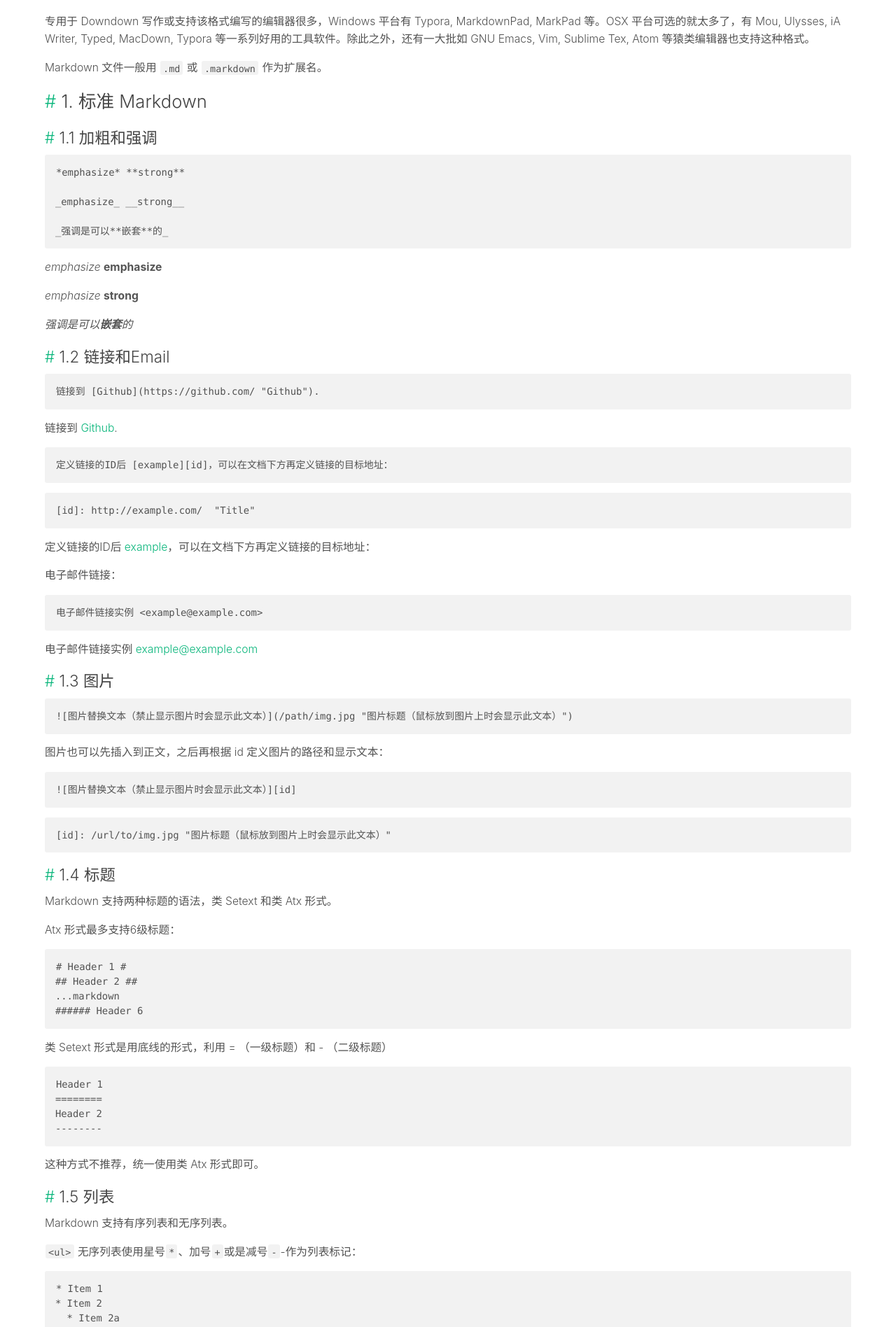
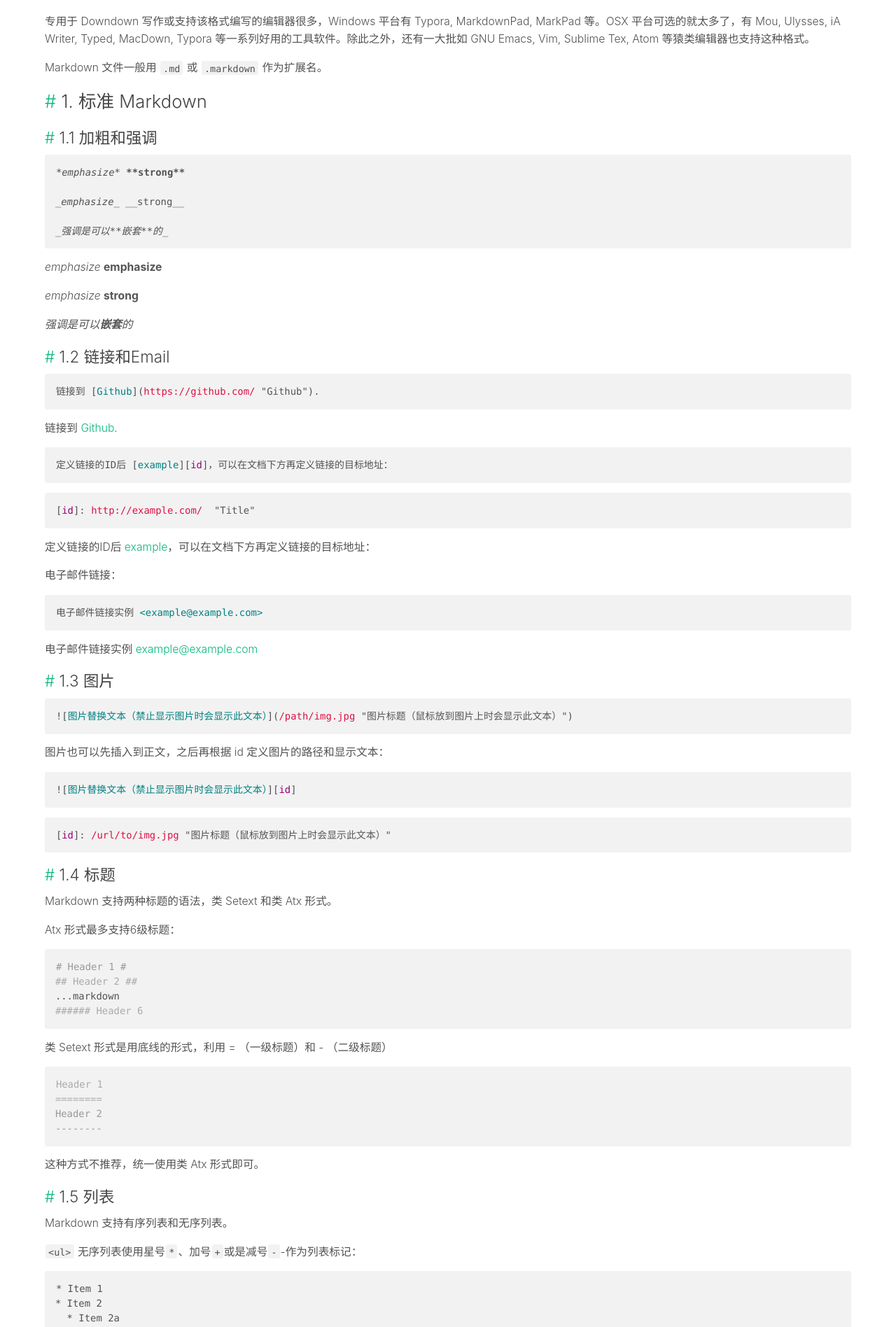
Before and after one commit to 0wQ/0wQ.github.io, a Jekyll site: the page built from _posts/2018-01-11-Markdown.md, in a window 1280 px wide. Shown: the part 358-2254 px from the top of the page at 70% size. Built offline with Jekyll 4.4.1, drawn with Linux system fonts in a browser that asks for light colours.

Commit message:
blablabla

```diff
--- a/_config.yml
+++ b/_config.yml
@@ -11,5 +11,5 @@ highlighter:        rouge
 encoding:           utf-8
 language:           zh-cn
 timezone:           Asia/Shanghai
-version:            0.1.8
+version:            0.1.8.1
 beian:              鲁ICP备17026272号-3
--- a/_includes/head.html
+++ b/_includes/head.html
@@ -11,7 +11,8 @@
   <meta name="viewport" content="width=device-width, initial-scale=1, maximum-scale=1, minimum-scale=1, user-scalable=no">
   <meta http-equiv="X-UA-Compatible" content="IE=edge, chrome=1">
   <meta http-equiv="Cache-Control" content="public">
-  <link rel="stylesheet" href="/src/style.min.css?v={{ site.version }}">
+  <link rel="stylesheet" href="/src/style.css?v={{ site.version }}">
   <link rel="dns-prefetch" href="//cdn.jsdelivr.net">
   <link rel="dns-prefetch" href="//cdn.ruri.pw">
+  <style>@charset 'utf-8';@import '/src/syntax.css?v={{ site.version }}'</style>
 </head>
--- a/src/style.css
+++ b/src/style.css
@@ -295,5 +295,3 @@ h1:before,h2:before,h3:before,h4:before {
 #to-top{width:40px;height:40px;line-height:40px;position:fixed;background:rgba(39,174,96,.3);color:#fff;text-align:center;z-index:10;display:none;border-radius:6px}
 @font-face{font-family:icomoon;src:url('icon-top.woff') format('woff')}
 .icon-top:before{content:'\e900';text-transform:none;font-variant:normal;font-family:icomoon!important;speak:none}
-/* syntax.css */
-@charset 'utf-8';@import '/src/syntax.min.css'
```
Also changed, not shown: src/style.min.css (deleted), src/syntax.min.css (deleted).
